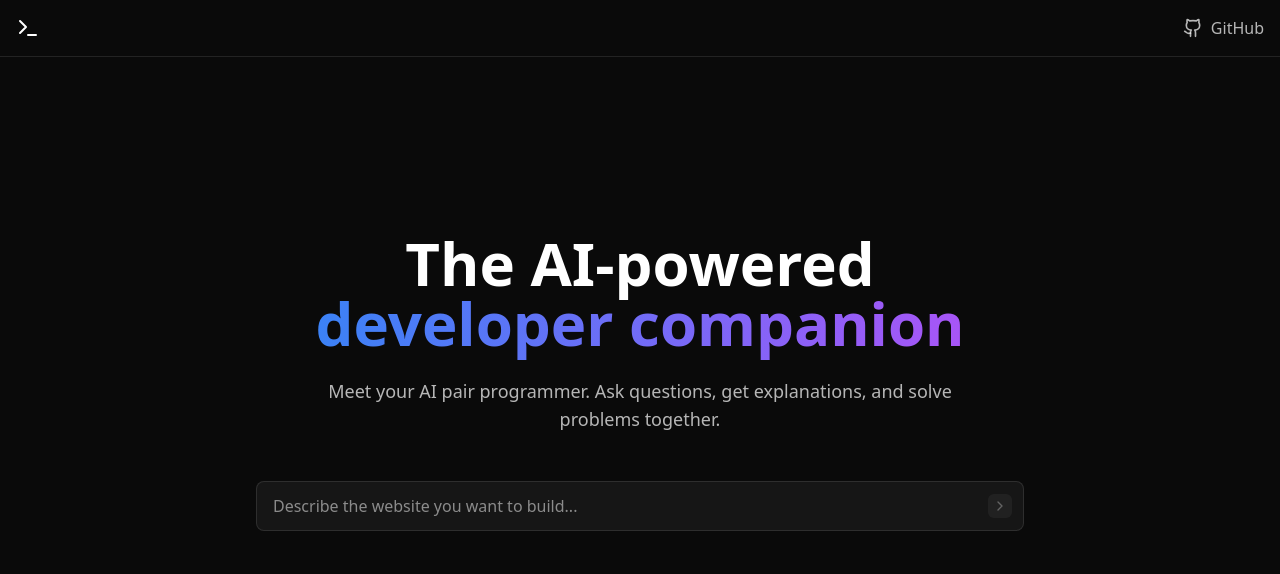
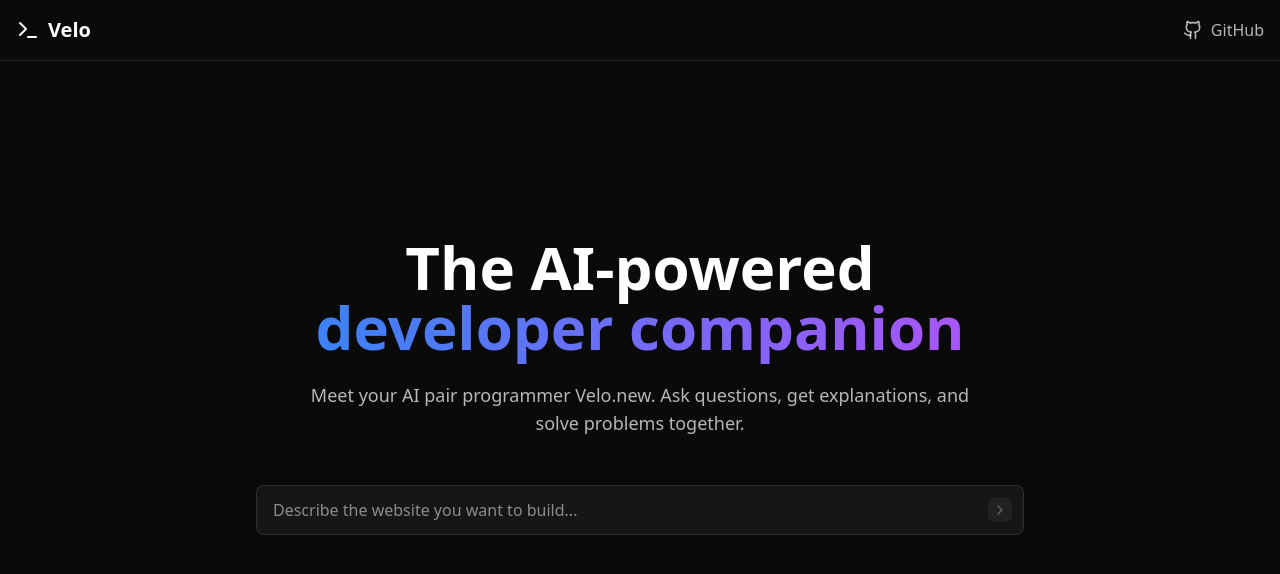
Before and after one commit to KunalMeher19/Velo.new, a React (Vite) app in the folder Frontend/: page / in a window 1280 px wide. Shown: the top 574 px of the page. Built offline with nearby package versions, Linux system fonts and the light colour scheme.

Commit message:
Fix the webContainer preview problem

```diff
--- a/Frontend/index.html
+++ b/Frontend/index.html
@@ -4,7 +4,7 @@
     <meta charset="UTF-8" />
     <link rel="icon" type="image/svg+xml" href="./src/svg/32 color.svg"/>
     <meta name="viewport" content="width=device-width, initial-scale=1.0" />
-    <title>AI Companion</title>
+    <title>Velo.new</title>
   </head>
   <body>
     <div id="root"></div>
--- a/Frontend/src/App.tsx
+++ b/Frontend/src/App.tsx
@@ -10,7 +10,7 @@ function Header() {
       <div className="container mx-auto px-4 py-4 flex justify-between items-center">
         <div className="flex items-center gap-2">
           <Terminal className="w-6 h-6" />
-          <span className="font-bold text-xl"></span>
+          <span className="font-bold text-xl">Velo</span>
         </div>
         <a
           href="https://github.com/new"
--- a/Frontend/src/components/PreviewFrame.tsx
+++ b/Frontend/src/components/PreviewFrame.tsx
@@ -17,6 +17,9 @@ export function PreviewFrame({ files, webContainer }: PreviewFrameProps) {
       }
 
       try {
+        // Ensure dependencies are installed
+        await webContainer.spawn('npm', ['install']);
+
         // Start the development server
         await webContainer.spawn('npm', ['run', 'dev']);
 
--- a/Frontend/src/pages/Home.tsx
+++ b/Frontend/src/pages/Home.tsx
@@ -28,7 +28,7 @@ export function Home() {
       </h1>
 
       <p className="text-white/70 text-center max-w-2xl mb-12 text-lg">
-        Meet your AI pair programmer. Ask questions, get explanations, and solve problems together.
+        Meet your AI pair programmer Velo.new. Ask questions, get explanations, and solve problems together.
       </p>
 
       <div className="w-full max-w-3xl">
```
